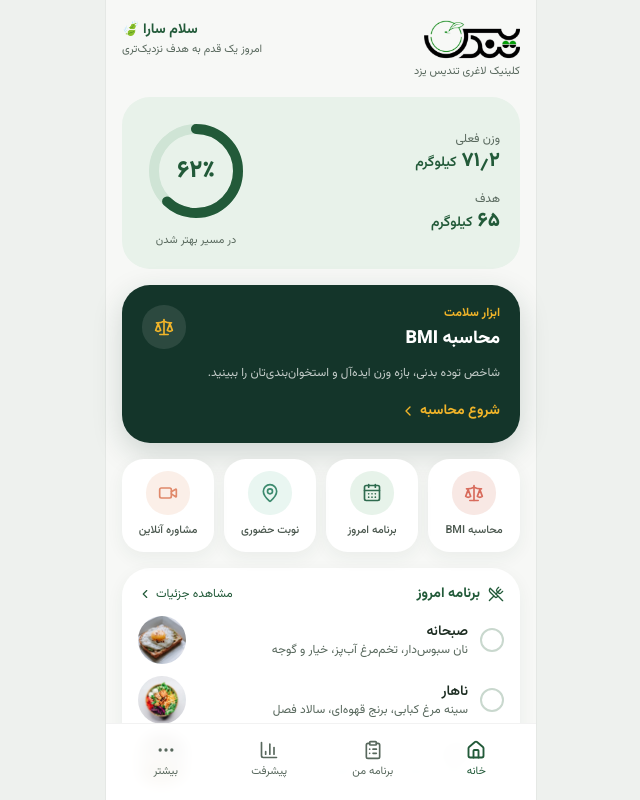
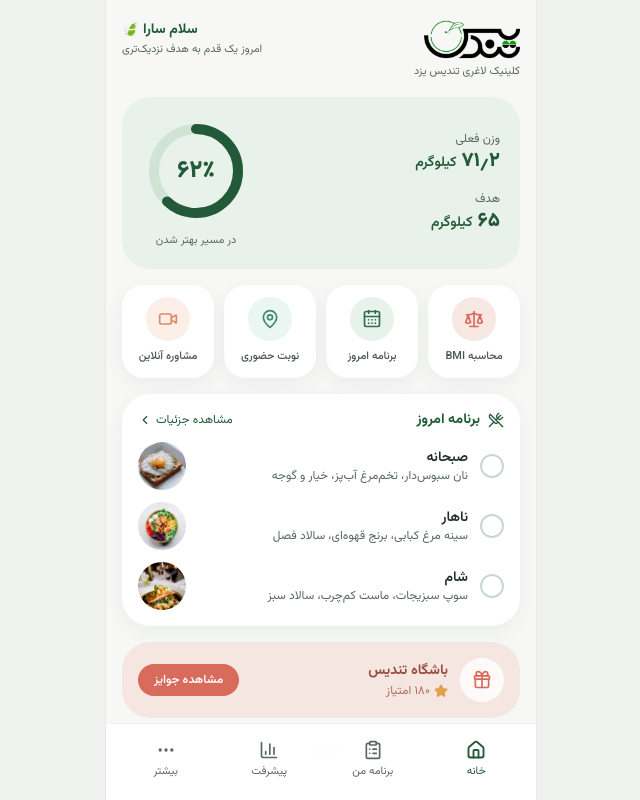
Before and after one commit to Radnia089/clinic, a Next.js app: page /patient in a window 1280 px wide. Shown: the top 800 px of the page, without its empty margins (319-959 px from the left). Built offline with nearby package versions, Linux system fonts and the light colour scheme; a web font is replaced by a local one.

Commit message:
Remove prominent BMI health tool banner from patient home
Keep BMI available via the quick action shortcut only.

Co-authored-by: radnia089 <radnia089@gmail.com>

```diff
--- a/src/components/patient/patient-home.tsx
+++ b/src/components/patient/patient-home.tsx
@@ -140,28 +140,6 @@ export function PatientHomeScreen() {
             </div>
           </div>
         </section>
-
-        <Link
-          href="/patient/bmi"
-          className="block overflow-hidden rounded-[28px] bg-[#14352A] p-5 text-white shadow-[0_10px_30px_rgba(20,53,42,0.18)]"
-        >
-          <div className="flex items-start justify-between gap-3">
-            <div>
-              <p className="text-xs font-bold text-[#F0B429]">ابزار سلامت</p>
-              <h2 className="mt-1 text-lg font-extrabold">محاسبه BMI</h2>
-              <p className="mt-2 text-xs leading-6 text-white/75">
-                شاخص توده بدنی، بازه وزن ایده‌آل و استخوان‌بندی‌تان را ببینید.
-              </p>
-            </div>
-            <span className="flex size-11 shrink-0 items-center justify-center rounded-2xl bg-white/10 text-[#F0B429]">
-              <Scale className="size-5" />
-            </span>
-          </div>
-          <span className="mt-4 inline-flex items-center gap-1 text-sm font-bold text-[#F0B429]">
-            شروع محاسبه
-            <ChevronLeft className="size-4" />
-          </span>
-        </Link>
 
         <section className="grid grid-cols-4 gap-2.5">
           {quickActions.map((action) => {
```
